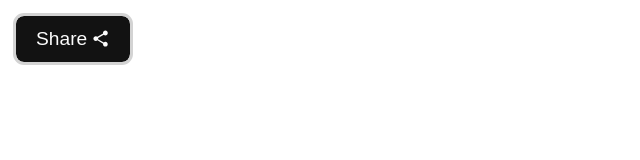
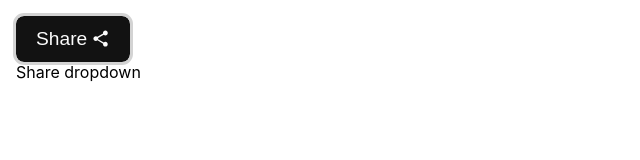
Before and after one commit to AmKreta/oshlash, a React (Create React App) app: page / in a window 1280 px wide. Both pictures are taken after a click on the button "Share". Shown: the top 160 px of the page, without its empty margins (0-640 px from the left). Built offline with nearby package versions, Linux system fonts and the light colour scheme.

Commit message:
added basic structure for dropdown

```diff
--- a/src/components/button/button.styled.ts
+++ b/src/components/button/button.styled.ts
@@ -32,7 +32,7 @@ const StyledButton=styled.button`
     }
 
     &:active{
-        transform:scale(.95);
+        transform:scale(.98);
     }
 
     &:focus{
--- /dev/null
+++ b/src/components/selectAccountDropdown/selectAccount.component.tsx
@@ -0,0 +1,12 @@
+import React from 'react';
+import StyledDiv from './selectAccountDropdown.styles';
+
+const SelectAccountDropdown:React.FC=()=>{
+    return (
+        <StyledDiv>
+            select account dropdown
+        </StyledDiv>
+    );
+}
+
+export default SelectAccountDropdown;
--- /dev/null
+++ b/src/components/selectAccountDropdown/selectAccountDropdown.styles.ts
@@ -0,0 +1,7 @@
+import styled from "styled-components";
+
+const StyledDiv=styled.div`
+
+`;
+
+export default StyledDiv;
--- /dev/null
+++ b/src/components/shareDropdown/shareDropdown.component.tsx
@@ -0,0 +1,12 @@
+import React from 'react';
+import StyledDiv from './shareDropdown.style';
+
+const ShareDropdown:React.FC=()=>{
+    return (
+        <StyledDiv>
+            Share dropdown
+        </StyledDiv>
+    );
+}
+
+export default ShareDropdown;
--- /dev/null
+++ b/src/components/shareDropdown/shareDropdown.style.ts
@@ -0,0 +1,7 @@
+import styled from "styled-components";
+
+const StyledDiv=styled.div`
+
+`;
+
+export default StyledDiv;
--- a/src/types/style.d.ts
+++ b/src/types/style.d.ts
@@ -14,6 +14,6 @@ declare module "styled-components" {
       secondary: COLOR_SET;
       border: COLOR_SET;
     };
-    spacing:(x:number)=>number;
+    spacing: (x: number) => number;
   }
 }
--- a/src/view/home/home.view.tsx
+++ b/src/view/home/home.view.tsx
@@ -1,11 +1,34 @@
-import React from 'react';
-import Button from '../../components/button/button.component';
-import {MdShare} from 'react-icons/md';
+import React, { useState } from "react";
+import Button from "../../components/button/button.component";
+import { MdShare } from "react-icons/md";
+import ShareDropdown from "../../components/shareDropdown/shareDropdown.component";
+import SelectAccountDropdown from "../../components/selectAccountDropdown/selectAccount.component";
 
-const Home:React.FC=()=>{
-    return (
-        <Button title='Share' endIcon={MdShare}/>
-    );
-}
+const Home: React.FC = () => {
+  type ACTIVE_DROPDOWN = null | "SHARE_DROPDOWN" | "SELECT_ACCOUNT_DROPDOWN";
+  const [activeDropdown, setActiveDropdown] = useState<ACTIVE_DROPDOWN>(null);
+
+  const openShareDropdown=()=>setActiveDropdown('SHARE_DROPDOWN');
+  const openSelectAccountDropdown=()=>setActiveDropdown('SELECT_ACCOUNT_DROPDOWN');
+  const hideDropdown=()=>setActiveDropdown(null);
+
+  const clickHandler=()=>{
+    if(!activeDropdown) openShareDropdown();
+    else hideDropdown();
+  }
+
+  return (
+    <div>
+        <Button title="Share" endIcon={MdShare} onClick={clickHandler}/>
+        {
+            activeDropdown==='SHARE_DROPDOWN'
+                ?<ShareDropdown />
+                :activeDropdown==='SELECT_ACCOUNT_DROPDOWN'
+                    ?<SelectAccountDropdown />
+                    :null
+        }
+    </div>
+  );
+};
 
 export default Home;
```
